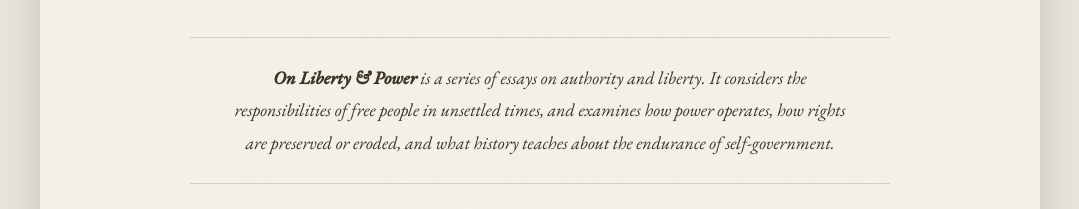
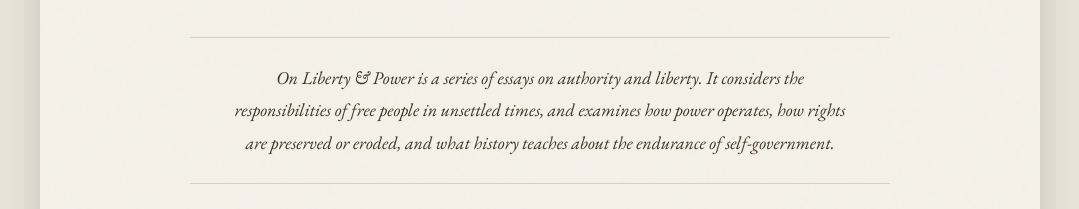
Before and after one commit to SeanFDZ/On-Liberty, a plain HTML site: page index.html in a window 1280 px wide. Shown: the part 346-555 px from the top of the page, without its empty margins (100-1179 px from the left). Drawn offline with nearby package versions, Linux system fonts and the light colour scheme.

```diff
--- a/index.html
+++ b/index.html
@@ -26,7 +26,7 @@
     <div class="content-wrapper">
       <section class="site-intro">
         <p>
-          <strong>On Liberty &amp; Power</strong> is a series of essays on authority and liberty.
+          On Liberty &amp; Power is a series of essays on authority and liberty.
           It considers the responsibilities of free people in unsettled times,
           and examines how power operates, how rights are preserved or eroded,
           and what history teaches about the endurance of self-government.
```
